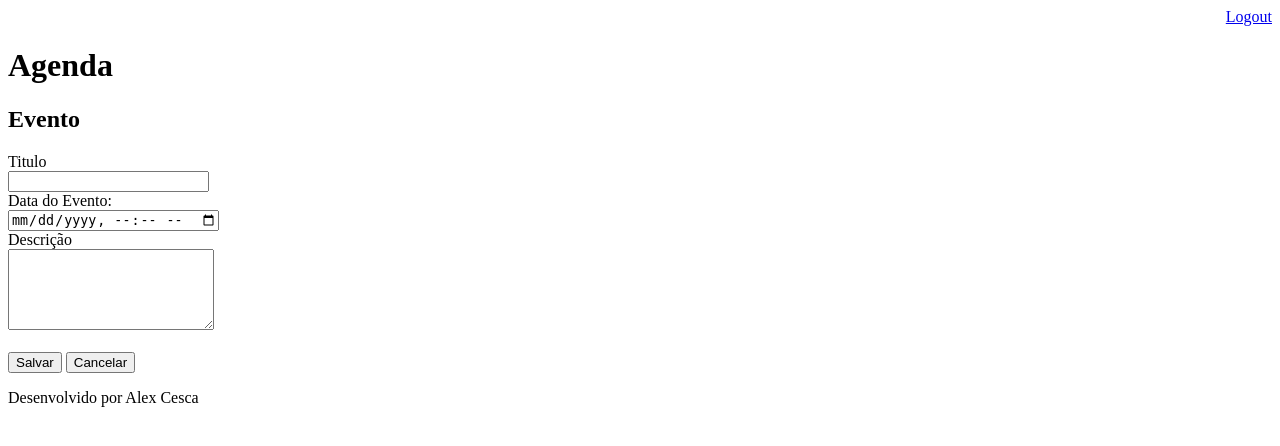
After one commit to alexcesca/agenda_dio, a Django app: page /agenda/evento/ in a window 1280 px wide. The commit adds this page. Shown: the top 446 px of the page. Run offline with Django 3.2, Linux system fonts and the light colour scheme; a user stored in the database is signed in.

Commit message:
incluido template para inserção dos eventos da agenda.

```diff
--- a/agenda/urls.py
+++ b/agenda/urls.py
@@ -21,6 +21,8 @@ from django.views.generic import RedirectView
 urlpatterns = [
     path('admin/', admin.site.urls),
     path('agenda/',views.lista_eventos),
+    path('agenda/evento/',views.evento),
+    path('agenda/evento/submit',views.submit_evento),
     path('',RedirectView.as_view(url="/agenda/")),
     path('login/',views.login_user),
     # quando for post não colocar a barra no final
--- a/core/views.py
+++ b/core/views.py
@@ -12,6 +12,18 @@ def lista_eventos(request):
     evento = Evento.objects.filter(usuario = usuario)
     dados = {'eventos':evento}
     return render(request,'agenda.html',dados)
+@login_required(login_url='/login/')
+def evento(request):
+    return render(request,'evento.html')
+@login_required(login_url='/login/')
+def submit_evento(request):
+    if request.POST:
+        titulo = request.POST.get('titulo')
+        data_evento = request.POST.get('data_evento')
+        descricao = request.POST.get('descricao')
+        usuario = request.user
+        Evento.objects.create(titulo=titulo, data_evento=data_evento, descricao=descricao, usuario=usuario)
+    return redirect('/')
 
 def login_user(request):
     return render(request,'login.html')
--- a/templates/agenda.html
+++ b/templates/agenda.html
@@ -1,6 +1,9 @@
 {% extends "model-page.html"%}
     {% block content %}
         <h2>Agendamentos</h2>
+        <a href="evento/">
+            <button type="button"> Novo evento</button>
+        </a>
         <ul style="font-size: 18px">
             {% for evento in eventos %}
                 <li>{{evento.titulo}} {{evento.get_data_evento}}</li>
--- /dev/null
+++ b/templates/evento.html
@@ -0,0 +1,24 @@
+{% extends "model-page.html"%}
+    {% block content %}
+
+        <h2>Evento</h2>
+        <form action="submit" method="post">{% csrf_token %}
+                <label> Titulo</label>
+                <br>
+                <input type="text" name="titulo" size="22">
+                <br>
+                <label>Data do Evento:</label>
+                <br>
+                <input type="datetime-local" name="data_evento" size="23">
+                <br>
+                <label>Descrição</label>
+                <br>
+                <textarea name="descricao" cols="23" rows="5"></textarea>
+                <br>
+                <br>
+                <button type="submit">Salvar</button>
+                <a href="/">
+                    <button type="button">Cancelar</button>
+                </a>
+        </form>
+{%endblock%}
```
Also changed, not shown: db.sqlite3, 1 other file.
